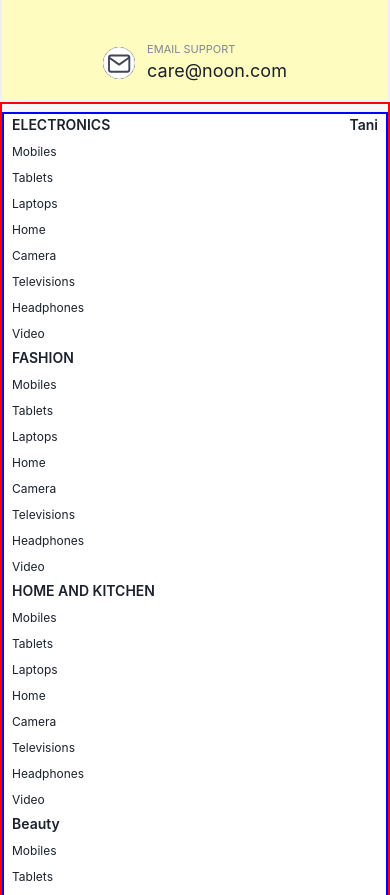
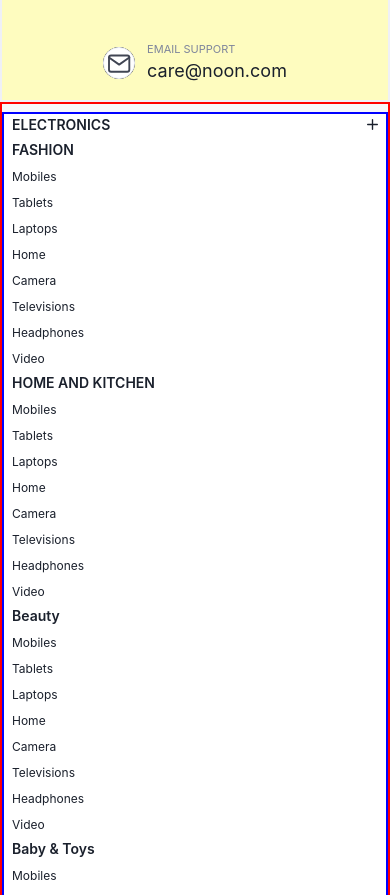
Before and after one commit to Chhaya-chouhan966/Noon, a React (Create React App) app: page / in a window 390 px wide. Shown: the part 6779-7674 px from the top of the page. Built offline with nearby package versions, Linux system fonts and the light colour scheme.

Commit message:
first commit

```diff
--- a/package.json
+++ b/package.json
@@ -3,6 +3,7 @@
   "version": "0.1.0",
   "private": true,
   "dependencies": {
+    "@chakra-ui/icons": "^2.1.1",
     "@chakra-ui/react": "^2.8.1",
     "@emotion/react": "^11.11.1",
     "@emotion/styled": "^11.11.0",
--- a/src/component/Footer/footerTop/FooterTop.jsx
+++ b/src/component/Footer/footerTop/FooterTop.jsx
@@ -1,11 +1,14 @@
-import { Box, Image, Link, Text, Flex, VStack, HStack, Stack } from '@chakra-ui/react'
-import React, { useEffect, useState } from 'react'
+import { Box, Image, Link, Text, Flex, VStack, HStack, Stack, Icon } from '@chakra-ui/react'
+import React, { useState } from 'react'
+import { AddIcon, MinusIcon } from '@chakra-ui/icons'
 import facebook from '../../../assets/facebook.svg'
 import twiter from '../../../assets/twiter.svg'
 import instagram from '../../../assets/instagram.svg'
 import linkedin from '../../../assets/linkedin.svg'
 
+
 const FooterTop = () => {
+    const [plusIcon, setPlusIcon] = useState(false)
     const footerProduct = [
         "Mobiles",
         "Tablets",
@@ -58,7 +61,6 @@ const FooterTop = () => {
     const isMobile = window.innerWidth <= 768
 
 
-
     return (
         <Box border={"2px solid red"} py={0} bg={{ base: "#f7f7fa", md: "white" }}>
             <Stack
@@ -73,22 +75,31 @@ const FooterTop = () => {
                 <Flex flexDirection={"column"} rowGap={2} >
 
                     <HStack justifyContent={{ base: 'space-between', md: "unset" }}>
-                        <Text as={"span"} fontSize={"14px"} fontWeight={600}>ELECTRONICS</Text>
                         <Text
                             as={"span"}
                             fontSize={"14px"}
-                            fontWeight={600}
-                            display={isMobile ? "block" : "none "}
-                        >Tani</Text>
+                            fontWeight={600}>ELECTRONICS</Text>
 
-
+                        <Icon
+                            as={!plusIcon?AddIcon:MinusIcon}
+                            width={"11px"}
+                            height={"11px"}
+                            display={isMobile ? "block" : "none"}
+                            onClick={() => !plusIcon? setPlusIcon(true):setPlusIcon(false)}
+                            />
                     </HStack>
                     {
                         footerProduct.map((ele, idx) => {
-                            return <Text key={idx} as={"p"} fontSize={"12px"}>{ele}</Text>
+                            return <Text
+                                key={idx}
+                                as={"p"}
+                                fontSize={"12px"}
+                                display={plusIcon ? "block" : "none"}
+                            >{ele}</Text>
                         })
                     }
                 </Flex >
+
                 <Flex flexDirection={"column"} rowGap={2} >
                     <Text as={"span"} fontSize={"14px"} fontWeight={600}>FASHION</Text>
                     {
```
Also changed, not shown: 1 other file (tests, documents, lock files or other folders).
